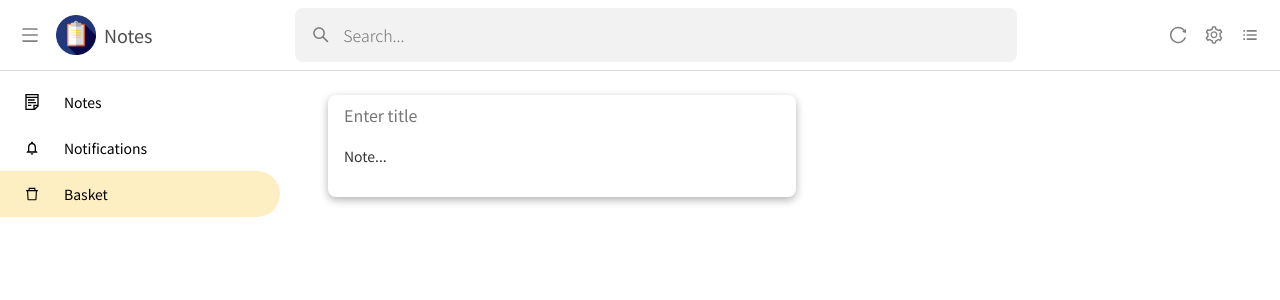
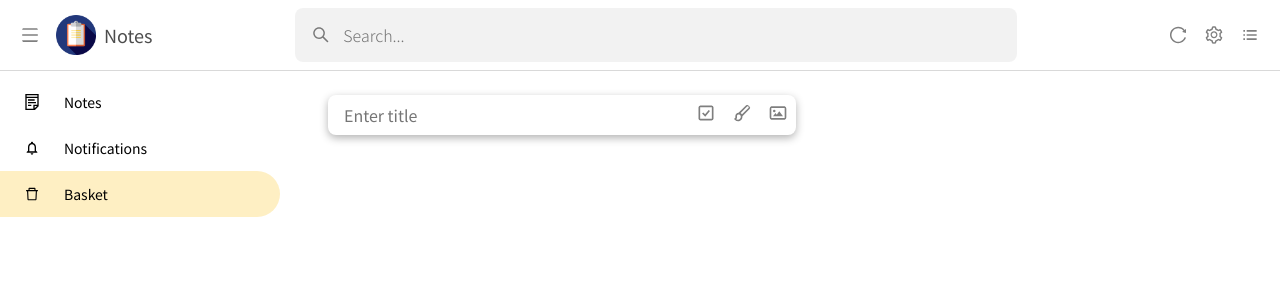
Before and after one commit to garijooo/frontend-edu-react, a React (Create React App) app: page /basket in a window 1280 px wide. Shown: the top 300 px of the page. Built offline with nearby package versions, Linux system fonts and the light colour scheme; no server answers.

Commit message:
empty note form updates

```diff
--- a/src/components/Organisms/Navbar/Navbar.module.css
+++ b/src/components/Organisms/Navbar/Navbar.module.css
@@ -26,24 +26,17 @@
 }
 
 .hidden ul li a {
-    /* border-radius: 50%; */
     margin-left: 9px;
     padding: 10px 0;
     width: 46px;
     height: 46px;
-    /* background: transparent; */
-    /* background: yellow; */
     display: flex;
-    /* justify-content: center; */
     background: transparent;
-    box-sizing: border-box;
 }
 
 .hidden ul li a > div {
     margin-right: 0;
-    /* background: red; */
-        border-radius: 50%;
-    /* background: #feefc3; */
+    border-radius: 50%;
     width: 46px;
     height: 46px;
     padding: 10px;
@@ -61,11 +54,10 @@
 }
 
 .horeved ul {
-    /* box-shadow: 2px 0px 20px rgba(50, 50, 93, 0.15); */
     box-shadow: 5px 0px 5px 0px rgba(50, 50, 50, 0.05);
 }
 
 .horeved ul li a h2 {
     color: #000;
-    transition: .5s ease color;
+    transition: 1s ease color;
 }
--- a/src/components/Organisms/NoteForm/NoteForm.module.css
+++ b/src/components/Organisms/NoteForm/NoteForm.module.css
@@ -1,4 +1,4 @@
-.modal {
+.form {
     width: 50%;
     min-width: 342px;
 
@@ -6,6 +6,8 @@
     box-shadow: rgba(0, 0, 0, .3) 0px 3px 8px;
     padding: 8px 16px;
     box-sizing: border-box;
+
+    position: relative;
 }
 
 .title, .text {
@@ -31,3 +33,17 @@
     font-weight: 500;
     color: rgba(0, 0, 0, .8);
 }
+
+.textAreaHidden {
+    display: none;
+}
+
+.titleHidden {
+    margin-bottom: 0;
+}
+
+.buttons {
+    position: absolute;
+    top: 0;
+    right: 0;
+}
--- a/src/components/Organisms/NoteForm/index.jsx
+++ b/src/components/Organisms/NoteForm/index.jsx
@@ -1,5 +1,12 @@
 import React from 'react'
 import PropTypes from 'prop-types'
+import cx from 'classnames'
+
+import { BiPaint, BiImage, BiCheckSquare } from 'react-icons/bi'
+
+import IconButton from '../../Atoms/IconButton'
+
+import { DEFAULT_ICON_BUTTON_SIZE } from '../../../constants'
 
 import styles from './NoteForm.module.css'
 
@@ -8,23 +15,39 @@ NoteForm.propTypes = {
     text: PropTypes.string.isRequired,
     onTitleChange: PropTypes.func.isRequired,
     onTextChange: PropTypes.func.isRequired,
+    isExpanded: PropTypes.func.isRequired,
 }
 
-export default function NoteForm({ title, text, onTitleChange, onTextChange }) {
+export default function NoteForm({ title, text, onTitleChange, onTextChange, isExpanded }) {
     return (
-        <section className={styles.modal}>
+        <section className={styles.form}>
             <input
                 value={title}
-                className={styles.title}
+                className={cx(styles.title, {[styles.titleHidden]: !isExpanded})}
                 placeholder={`Enter title`}
                 onChange={(e) => onTitleChange(e.target.value)}
             />
             <textarea
                 value={text}
-                className={styles.text}
+                className={cx(styles.text, {[styles.textAreaHidden]: !isExpanded})}
                 placeholder={`Note...`}
                 onChange={(e) => onTextChange(e.target.value)}
             />
+            <div className={styles.buttons}>
+                <IconButton>
+                    <React.Fragment>
+                        <BiCheckSquare
+                            size={DEFAULT_ICON_BUTTON_SIZE}
+                        />
+                        <BiPaint
+                            size={DEFAULT_ICON_BUTTON_SIZE}
+                        />
+                        <BiImage
+                            size={DEFAULT_ICON_BUTTON_SIZE}
+                        />
+                    </React.Fragment>
+                </IconButton>
+            </div>
         </section>
     )
 }
--- a/src/components/Pages/Home/Home.jsx
+++ b/src/components/Pages/Home/Home.jsx
@@ -21,6 +21,7 @@ export default function Home({ title, text, onTitleChange ,onTextChange }) {
                         text={text}
                         onTitleChange={onTitleChange}
                         onTextChange={onTextChange}
+                        isExpanded={false}
                     />
                 </>
             )}
```
